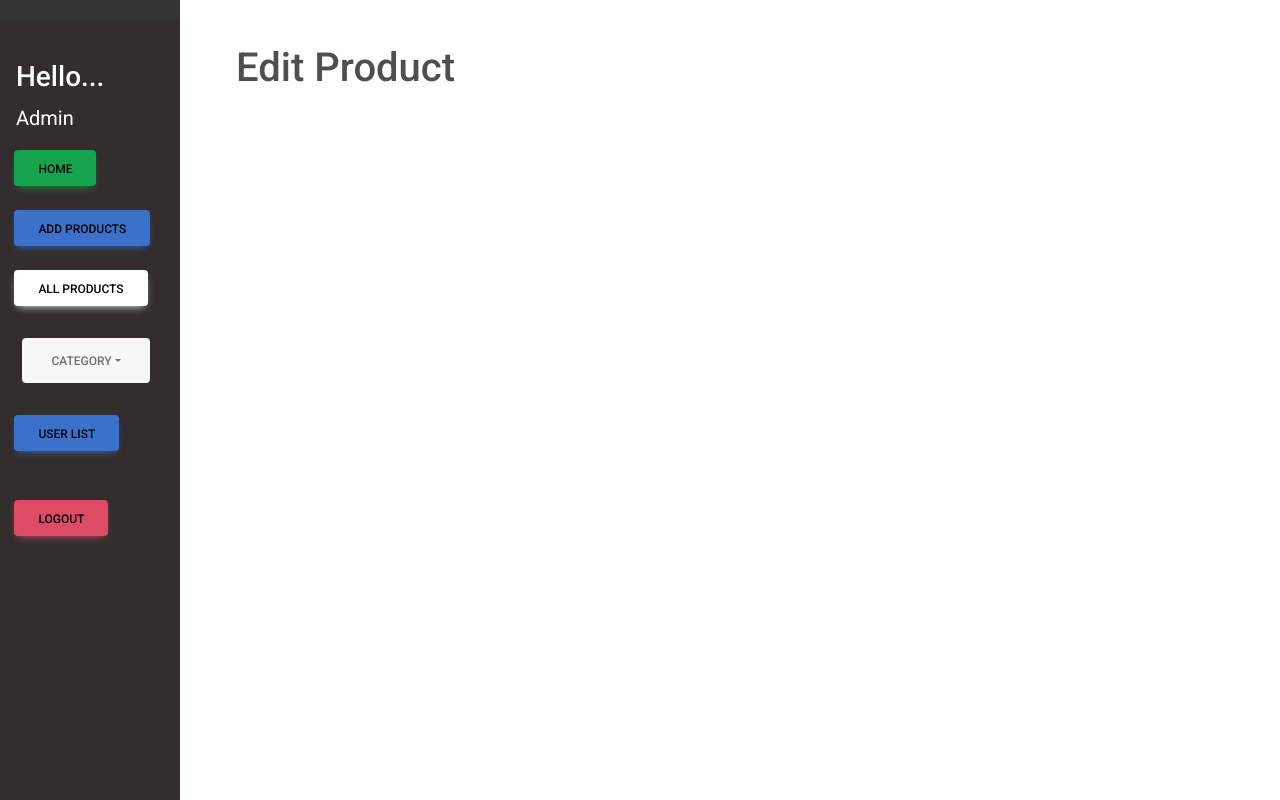
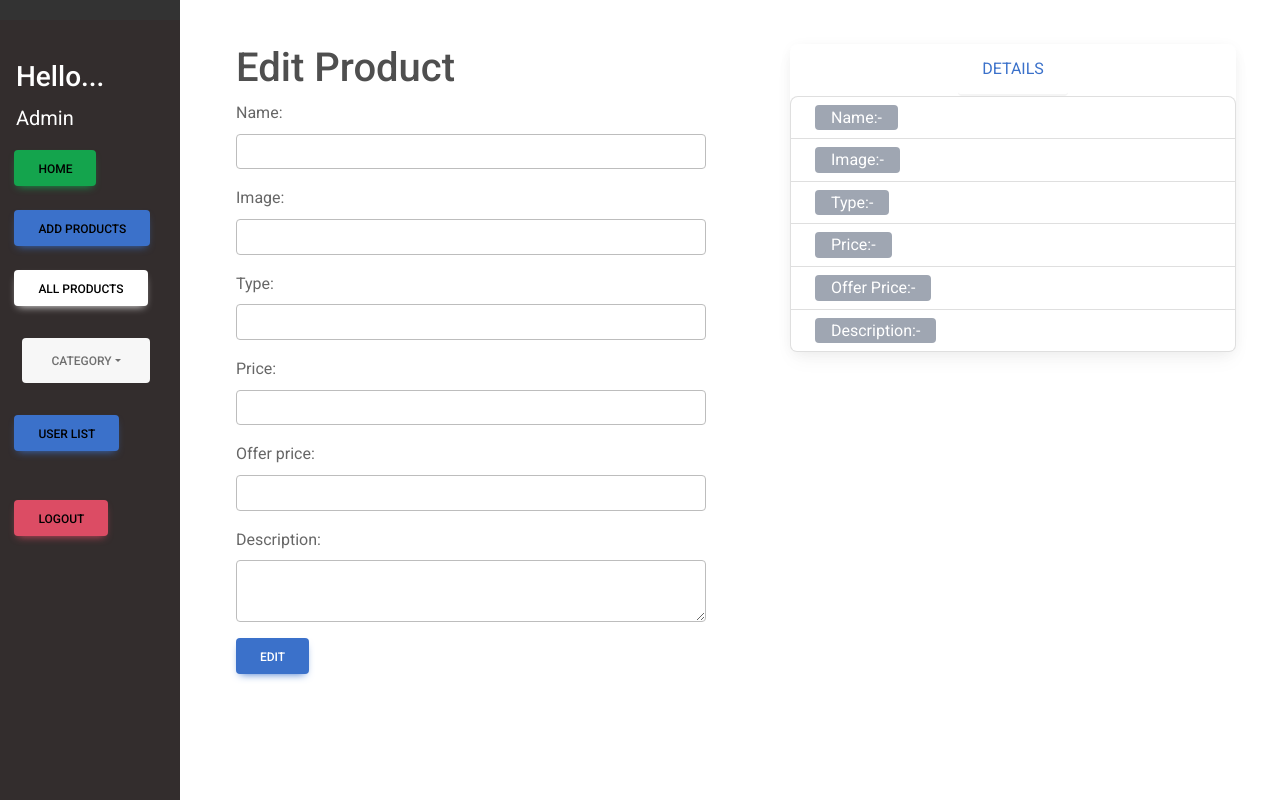
Before and after one commit to ArjunN10/E-Furniture_shop_fullstack, a React (Create React App) app in the folder FrontEnd/: page /adminhome/adminedit/1 in a window 1280 px wide. Built offline with nearby package versions, Linux system fonts and the light colour scheme; no server answers.

Commit message:
Admin section

```diff
--- a/FrontEnd/src/Admin/AdminAllproduct.js
+++ b/FrontEnd/src/Admin/AdminAllproduct.js
@@ -1,18 +1,36 @@
 import { MDBTable, MDBTableHead, MDBTableBody ,MDBBadge,MDBBtn} from 'mdb-react-ui-kit';
 // import AdminNav from './AdminNav';
-import { useContext } from 'react';
+import { useContext, useEffect } from 'react';
 import { Mycontext } from '../context/Context';
 import { useNavigate } from 'react-router-dom';
+import { Axios } from '../App';
+import toast from 'react-hot-toast';
 // import Adminsidebar from './Adminsidebar';
 
 function AdminAllproduct() {
   const navigate=useNavigate()
   const {products,setproducts}=useContext(Mycontext)
 
+useEffect(()=>{
+  const FetchProducts=async()=>{
+    try {
+      const response=await Axios.get("/api/admin/products")
+      if(response.status === 200){
+        setproducts(response.data.data)
+      }
+    } catch (error) {
+      console.log(error)
+      toast.error(error)
+    }
+  }
+  FetchProducts()
+},[])
+
+
+
   return (
     <>
     <div >
-
 <MDBTable responsive className='caption-top '>
 <caption className='ps-5 pt-5'><h4>TOTAL PRODUCTS:{products.length}</h4></caption>
       <MDBTableHead>
@@ -31,17 +49,17 @@ function AdminAllproduct() {
 
       <MDBTableBody>
         <tr>
-          <td>{item.id}</td>
+          <td>{item._id}</td>
           <td>
             <div className='d-flex align-items-center'>
               <img
-                src={item.src}
+                src={item.image}
                 alt='Photos'
                 style={{ width: '45px', height: '45px' }}
                 className='rounded-circle'
               />
               <div className='ms-3'>
-                <p className='fw-bold mb-1'>{item.name}</p>
+                <p className='fw-bold mb-1'>{item.title}</p>
 
               </div>
             </div>
@@ -55,7 +73,7 @@ function AdminAllproduct() {
               Available
             </MDBBadge>
           </td>
-          <td>{item.type}</td>
+          <td>{item.category}</td>
           <td>{item.price}</td>
           <td>{item.price2}</td>
           <td>
--- a/FrontEnd/src/Admin/AdminEdit.js
+++ b/FrontEnd/src/Admin/AdminEdit.js
@@ -1,49 +1,108 @@
-import React, { useContext,} from 'react'
-import { useParams } from 'react-router-dom'
+import React, { useContext, useEffect, useState,} from 'react'
+import { useNavigate, useParams } from 'react-router-dom'
 import { Mycontext } from '../context/Context'
 import {MDBContainer,MDBRow, MDBCol,MDBCard,MDBListGroupItem ,MDBCardHeader,MDBListGroup} from 'mdb-react-ui-kit'
+import { Axios } from '../App'
+import toast from 'react-hot-toast'
 
 
 function AdminEdit() {
-  const {products,setproducts}=useContext(Mycontext)
-  // console.log(products);
+  // const {products,setproducts}=useContext(Mycontext)
+  // // console.log(products);
 
-  const {id}=useParams()
-  const productID=id
+  // const {id}=useParams()
+  // const productID=id
 
-  const editfilter=products.filter((item)=>parseFloat(item.id) === parseFloat(productID))
-  // console.log(editfilter);
+  // const editfilter=products.filter((item)=>parseFloat(item.id) === parseFloat(productID))
+  // // console.log(editfilter);
 
-  const handleEditChange = (event) => {
-    event.preventDefault()
-    console.log(event.target.src.value);
-    const updatedProduct=products.map((e)=>{
-    const productimage = event.target.src.value || e.src;
-    const productname= event.target.name.value  || e.name;
-    const producttype= event.target.type.value  || e.type;
-    const productDescription = event.target.description.value  || e.description;
-    const productPrice = event.target.price.value  || e.price;
-    const productOffer = event.target.offer.value  || e.price2;
+  // const handleEditChange = (event) => {
+  //   event.preventDefault()
+  //   console.log(event.target.src.value);
+  //   const updatedProduct=products.map((e)=>{
+  //   const productimage = event.target.src.value || e.src;
+  //   const productname= event.target.name.value  || e.name;
+  //   const producttype= event.target.type.value  || e.type;
+  //   const productDescription = event.target.description.value  || e.description;
+  //   const productPrice = event.target.price.value  || e.price;
+  //   const productOffer = event.target.offer.value  || e.price2;
 
-    if (e.id === parseInt(productID)) {
-      return {
-        ...products,
-        id:e.id,
-        name:productname,
-        src: productimage,
-        type: producttype,
-        price: productPrice ,
-        price2: productOffer,
-        description: productDescription,
-    };
+  //   if (e.id === parseInt(productID)) {
+  //     return {
+  //       ...products,
+  //       id:e.id,
+  //       name:productname,
+  //       src: productimage,
+  //       type: producttype,
+  //       price: productPrice ,
+  //       price2: productOffer,
+  //       description: productDescription,
+  //   };
+  //   }
+  //   else {
+  //     return e;
+
+  // }});
+  // setproducts(updatedProduct)
+
+  //   };
+
+
+const {id}=useParams()
+const [productdata,setproductData]=useState([{
+            title: '',
+            category: '',
+            price: '',
+            description: '',
+            image: '',
+  }])
+const navigate=useNavigate()
+
+useEffect(()=>{
+  const FetchProducts=async()=>{
+    try {
+    const response=await Axios.get(`/api/admin/products/${id}`)
+    if(response.status === 200){
+      const { _id, title, description, price, image, category } = response.data.data;
+
+      setproductData({ id: _id, title, description, price, image, category });
     }
-    else {
-      return e;
+  }catch(error){
+    console.error('Error fetching product data:', error);
+  }
+  }
+  FetchProducts()
+},[id])
 
-  }});
-  setproducts(updatedProduct)
 
-    };
+const handleSubmit=async(e)=>{
+  e.preventDefault()
+
+  try {
+
+    const response=await Axios.patch(`/api/admin/products/${id}`,productdata)
+    if(response.status === 200){
+      const updatedProduct=productdata.map((product)=>product.id === parseInt(id)? response.data.data:product)
+      setproductData(updatedProduct)
+      toast.success(`Product Edited Successfully`)
+
+    }
+
+  } catch (error) {
+    console.error(`Error editing product:`,error)
+    toast.error(`Failed To Edit Product`)
+
+  }
+}
+
+const handleChange=(e)=>{
+  const {name,value}=e.target
+  setproductData((preData)=>({
+    ...preData,
+    [name]:value
+  }))
+};
+
 
 
   return (
@@ -57,14 +116,15 @@ function AdminEdit() {
     <div>
         <div className="container" >
       <h1>Edit Product</h1>
-      {editfilter.map((e)=>
-      <form onSubmit={handleEditChange} key={e.id}>
+      {productdata.map((e)=>
+      <form onSubmit={handleSubmit} key={e._id}>
         <div className="mb-3">
           <label htmlFor="name" className="form-label">Name:</label>
           <input
           type="text"
            className="form-control"
-           id="name"
+           id="title"
+           onChange={handleChange}
             />
         </div>
         <div className="mb-3">
@@ -72,7 +132,9 @@ function AdminEdit() {
           <input
           type="text"
            className="form-control"
-           id="src"
+           id="image"
+           name="image"
+           onChange={handleChange}
            />
         </div>
         <div className="mb-3">
@@ -81,6 +143,7 @@ function AdminEdit() {
           type="text"
            className="form-control"
            id="type"
+           onChange={handleChange}
            />
         </div>
         <div className="mb-3">
@@ -89,6 +152,7 @@ function AdminEdit() {
            type="text"
             className="form-control"
             id="price"
+            onChange={handleChange}
             />
         </div>
         <div className="mb-3">
@@ -97,6 +161,7 @@ function AdminEdit() {
           type="text"
           className="form-control"
           id="offer"
+          onChange={handleChange}
            />
         </div>
         <div className="mb-3">
@@ -104,6 +169,7 @@ function AdminEdit() {
           <textarea
           className="form-control"
           id="description"
+          onChange={handleChange}
           />
         </div>
         <button  className="btn btn-primary" >Edit </button>
@@ -115,22 +181,22 @@ function AdminEdit() {
     </div>
     </MDBCol>
     <MDBCol className='ms-5'>
-      {editfilter.map((e)=>
+      {productdata.map((e)=>
     <MDBCard
-    style={{boxshadow: 'rgb(38, 57, 77) 0px 20px 30px -10px'}}  key={e.id}>
+    style={{boxshadow: 'rgb(38, 57, 77) 0px 20px 30px -10px'}}  key={e._id}>
        <MDBCardHeader className="mx-auto rounded text-primary">DETAILS</MDBCardHeader>
       <MDBListGroup flush>
         <MDBListGroupItem>
          <label className='bg-secondary rounded px-3 text-white'>Name:-</label>
-           {e.name}
+           {e.title}
           </MDBListGroupItem>
         <MDBListGroupItem>
         <label className='bg-secondary rounded px-3 text-white'>Image:-</label>
-          {e.src}
+          {e.image}
           </MDBListGroupItem>
         <MDBListGroupItem>
         <label className='bg-secondary rounded px-3 text-white'>Type:-</label>
-          {e.type}
+          {e.category}
           </MDBListGroupItem>
         <MDBListGroupItem>
         <label className='bg-secondary rounded px-3 text-white'>Price:-</label>
--- a/FrontEnd/src/Admin/Adminsidebar.js
+++ b/FrontEnd/src/Admin/Adminsidebar.js
@@ -7,6 +7,7 @@ function AdminSidebar() {
   const navigateTo = (path) => {
     navigate(path);
   };
+
 
   return (
     <Container fluid>
```
Also changed, not shown: 1 other file (tests, documents, lock files or other folders).
